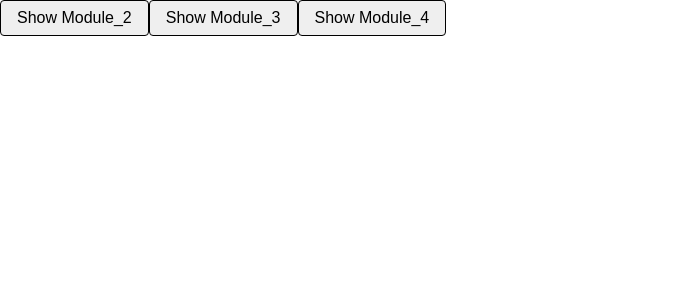
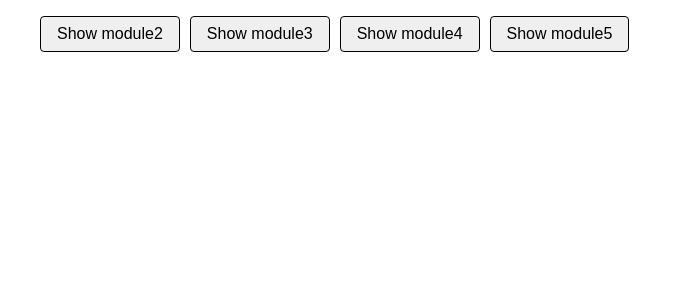
Before and after one commit to DemetriusGarson/React-conspect, a React (Vite) app: page / in a window 1280 px wide. Shown: the top 300 px of the page, without its empty margins (0-692 px from the left). Built offline with nearby package versions, Linux system fonts and the light colour scheme.

Commit message:
rework: component ModuleBar

```diff
--- /dev/null
+++ b/src/components/App/Module5/AppModule5.tsx
@@ -0,0 +1,29 @@
+// import css from './AppModule5.module.css'
+
+import Button from '../../Button/Button';
+import type { ModuleOptions, Modules } from '../../types/Modules';
+
+interface AppModule5Props {
+  modules: Modules;
+  visibilityHandler: (module: ModuleOptions) => void;
+}
+
+export default function AppModule5({
+  modules,
+  visibilityHandler,
+}: AppModule5Props) {
+  return (
+    <>
+      {modules.module5 && (
+        <>
+          <h1>MODULE_5 Mutations</h1>
+          <Button
+            text={modules.module5 ? 'Hide Module_5' : 'Show Module_5'}
+            variant={modules.module5 ? 'primary' : undefined}
+            onClick={() => visibilityHandler('module5')}
+          />
+        </>
+      )}
+    </>
+  );
+}
--- a/src/components/ModuleBar/ModuleBar.module.css
+++ b/src/components/ModuleBar/ModuleBar.module.css
@@ -0,0 +1,4 @@
+.buttonsList {
+  display: flex;
+  gap: 10px;
+}
--- a/src/components/ModuleBar/ModuleBar.tsx
+++ b/src/components/ModuleBar/ModuleBar.tsx
@@ -1,18 +1,35 @@
+import css from './ModuleBar.module.css';
+
 import { useState } from 'react';
 import Button from '../Button/Button';
 import type { ModuleOptions, Modules } from '../types/Modules';
 
-import AppModule2 from '../App/Module2/AppModule2';
-import AppModule3 from '../App/Module3/AppModule3';
-import AppModule4 from '../App/Module4/AppModule4';
+// import AppModule2 from '../App/Module2/AppModule2';
+// import AppModule3 from '../App/Module3/AppModule3';
+// import AppModule4 from '../App/Module4/AppModule4';
+// import AppModule5 from '../App/Module5/AppModule5';
+
+import module2 from '../App/Module2/AppModule2';
+import module3 from '../App/Module3/AppModule3';
+import module4 from '../App/Module4/AppModule4';
+import module5 from '../App/Module5/AppModule5';
 
 export default function ModuleBar() {
   const modulesDefault: Modules = {
     module2: false,
     module3: false,
     module4: false,
+    module5: false,
   };
   const [modules, setModules] = useState<Modules>(modulesDefault);
+
+  const moduleComponents = {
+    module2,
+    module3,
+    module4,
+    module5,
+  };
+  const moduleNames = Object.keys(modules) as ModuleOptions[];
 
   const toggleModules = (module: ModuleOptions) => {
     setModules({
@@ -22,31 +39,75 @@ export default function ModuleBar() {
   };
 
   return (
-    <>
-      <Button
-        text={modules.module2 ? 'Hide Module_2' : 'Show Module_2'}
-        variant={modules.module2 ? 'primary' : undefined}
-        onClick={() => toggleModules('module2')}
-      />
-      <Button
-        text={modules.module3 ? 'Hide Module_3' : 'Show Module_3'}
-        variant={modules.module3 ? 'primary' : undefined}
-        onClick={() => toggleModules('module3')}
-      />
-      <Button
-        text={modules.module4 ? 'Hide Module_4' : 'Show Module_4'}
-        variant={modules.module4 ? 'primary' : undefined}
-        onClick={() => toggleModules('module4')}
-      />
-      {modules.module2 && (
-        <AppModule2 modules={modules} visibilityHandler={toggleModules} />
-      )}
-      {modules.module3 && (
-        <AppModule3 modules={modules} visibilityHandler={toggleModules} />
-      )}
-      {modules.module4 && (
-        <AppModule4 modules={modules} visibilityHandler={toggleModules} />
-      )}
-    </>
+    <div>
+      <ul className={css.buttonsList}>
+        {moduleNames.map((moduleName) => (
+          <li key={moduleName}>
+            <Button
+              text={
+                modules[moduleName]
+                  ? `Hide ${moduleName}`
+                  : `Show ${moduleName}`
+              }
+              variant={modules[moduleName] ? 'primary' : undefined}
+              onClick={() => toggleModules(moduleName)}
+            />
+          </li>
+        ))}
+      </ul>
+
+      <ul className={css.modulesList}>
+        {moduleNames.map((moduleName) => {
+          const Component = moduleComponents[moduleName];
+          return (
+            <li key={moduleName}>
+              {modules[moduleName] && (
+                <Component
+                  modules={modules}
+                  visibilityHandler={toggleModules}
+                />
+              )}
+            </li>
+          );
+        })}
+      </ul>
+    </div>
   );
+
+  // return (
+  //   <>
+  //     <Button
+  //       text={modules.module2 ? 'Hide Module_2' : 'Show Module_2'}
+  //       variant={modules.module2 ? 'primary' : undefined}
+  //       onClick={() => toggleModules('module2')}
+  //     />
+  //     <Button
+  //       text={modules.module3 ? 'Hide Module_3' : 'Show Module_3'}
+  //       variant={modules.module3 ? 'primary' : undefined}
+  //       onClick={() => toggleModules('module3')}
+  //     />
+  //     <Button
+  //       text={modules.module4 ? 'Hide Module_4' : 'Show Module_4'}
+  //       variant={modules.module4 ? 'primary' : undefined}
+  //       onClick={() => toggleModules('module4')}
+  //     />
+  //     <Button
+  //       text={modules.module5 ? 'Hide Module_5' : 'Show Module_5'}
+  //       variant={modules.module5 ? 'primary' : undefined}
+  //       onClick={() => toggleModules('module5')}
+  //     />
+  //     {modules.module2 && (
+  //       <AppModule2 modules={modules} visibilityHandler={toggleModules} />
+  //     )}
+  //     {modules.module3 && (
+  //       <AppModule3 modules={modules} visibilityHandler={toggleModules} />
+  //     )}
+  //     {modules.module4 && (
+  //       <AppModule4 modules={modules} visibilityHandler={toggleModules} />
+  //     )}
+  //     {modules.module5 && (
+  //       <AppModule5 modules={modules} visibilityHandler={toggleModules} />
+  //     )}
+  //   </>
+  // );
 }
--- a/src/components/types/Modules.ts
+++ b/src/components/types/Modules.ts
@@ -2,6 +2,7 @@ export interface Modules {
   module2: boolean;
   module3: boolean;
   module4: boolean;
+  module5: boolean;
 }
 
-export type ModuleOptions = 'module2' | 'module3' | 'module4';
+export type ModuleOptions = 'module2' | 'module3' | 'module4' | 'module5';
```
Also changed, not shown: src/components/App/Module5/AppModule5.module.css (added).
